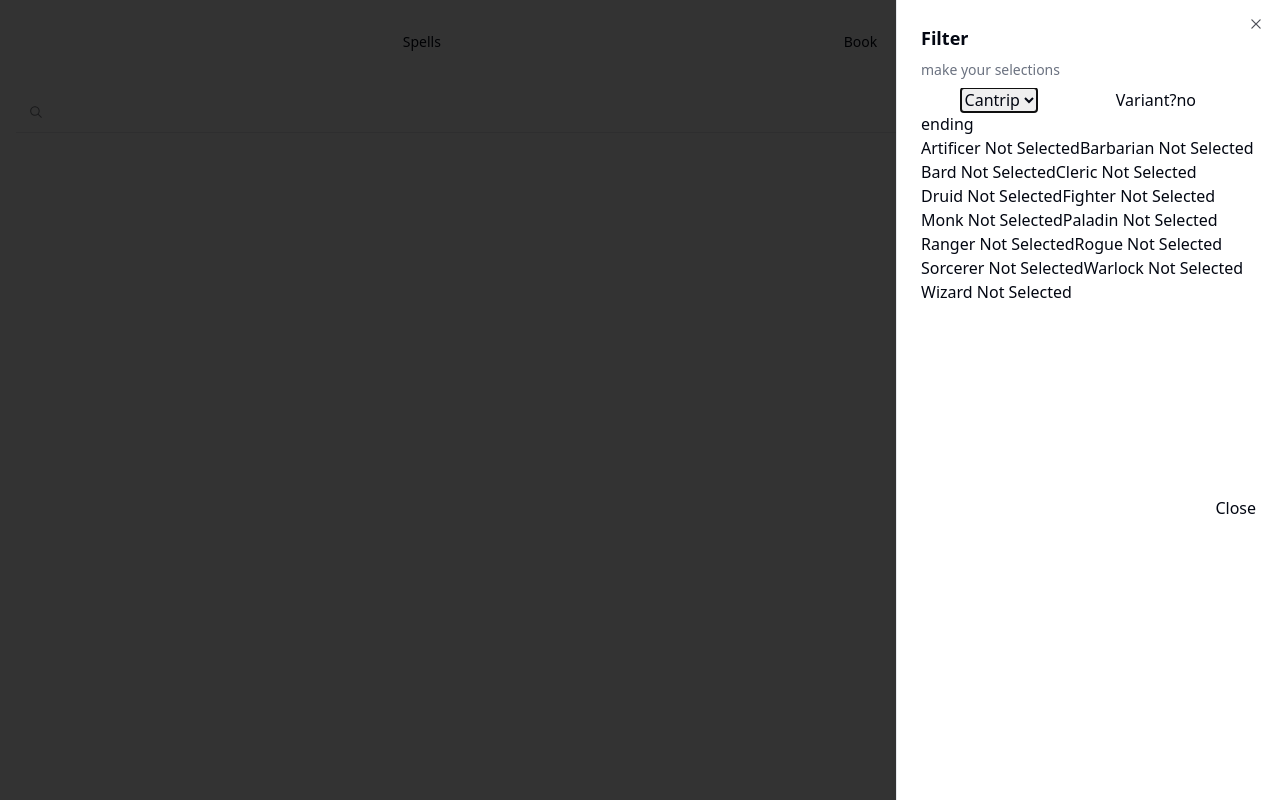
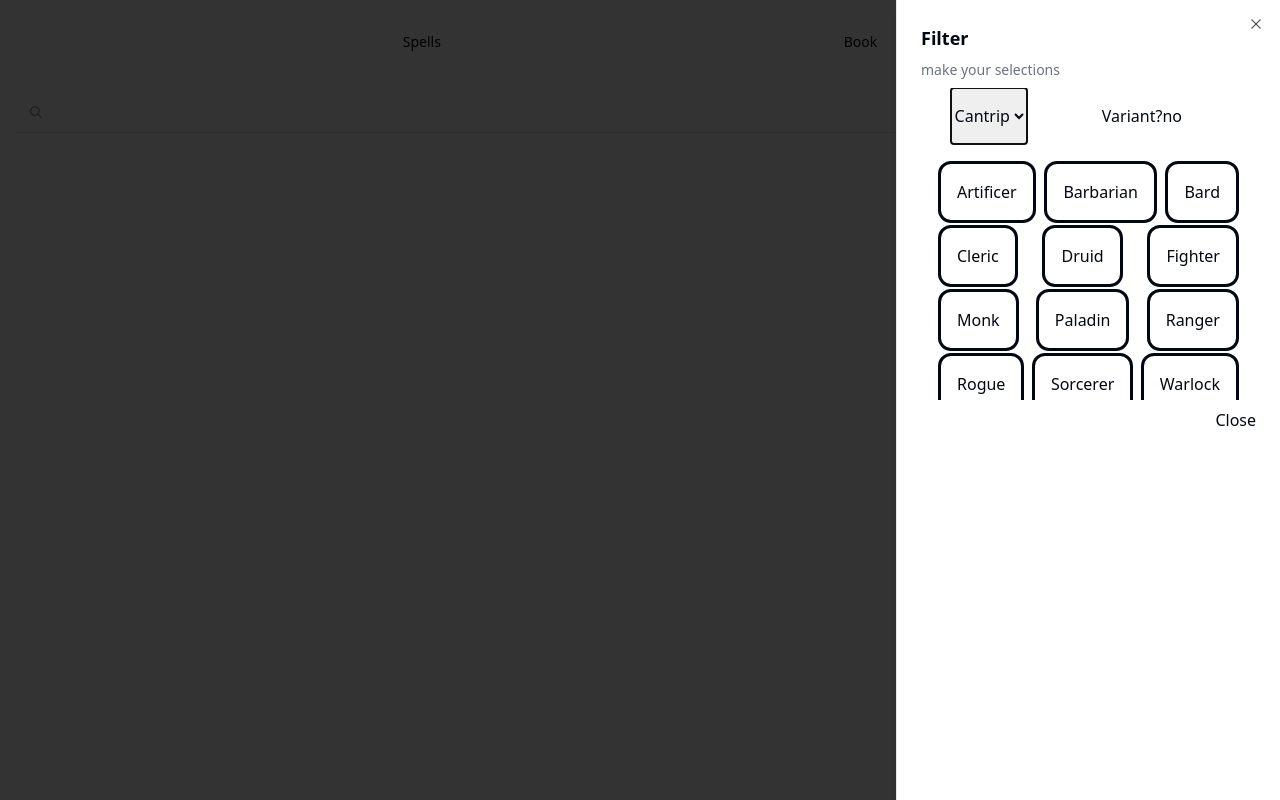
Before and after one commit to koowip/dnd-pwa, a React (Vite) app: page / in a window 1280 px wide. Both pictures are taken after a click on the button 1240 px from the left and 112 px from the top of the page. Built offline with nearby package versions, Linux system fonts and the light colour scheme.

Commit message:
Updates frfom the plane

```diff
--- a/src/components/FilterSheet.tsx
+++ b/src/components/FilterSheet.tsx
@@ -62,23 +62,35 @@ const FilterSheet = ({}: any) => {
                 <option value="8">8th</option>
                 <option value="9">9th</option>
               </select>
-              <div className="flex justify-center">
+              <div className="flex justify-center p-4">
                 <label>Variant?</label>
-                <button className="w-2 h-2 pr-10" onClick={() => handleTogglerVariant()}>
+
+                {/* This would be a great place for the small vertical seperator from shad */}
+                <button
+                  className="w-2 h-2 pr-12"
+                  onClick={() => handleTogglerVariant()}
+                >
                   {selectedVariant ? " yes" : " no"}
                 </button>
               </div>
             </div>
-            <div>ending</div>
-            <div>
-              {Object.entries(selectedClass).map(([classLabel, isSelected]) => (
+            <div className="flex flex-col justify-evenly">
+              <div className="h-56 flex flex-wrap justify-between p-4">
+                {Object.entries(selectedClass).map(
+                  ([classLabel, isSelected]) => (
                     <button
+                      className={
+                        isSelected
+                          ? " bg-green-200 m-1 p-4 outline rounded-md"
+                          : "m-1 p-4 outline rounded-md"
+                      }
                       key={classLabel}
                       onClick={() => toggleClass(classLabel)}
                     >
-                  {classLabel} {isSelected ? "Selected" : "Not Selected"}
+                      {classLabel}
                     </button>
-              ))}
+                  )
+                )}
               </div>
               <div className="pt-8">
                 {Object.entries(selectedClass)
@@ -91,6 +103,7 @@ const FilterSheet = ({}: any) => {
                           const subClassName = Object.keys(subclassObj)[0];
                           return (
                             <button
+                              className="m-1 p-4 outline rounded-md"
                               key={subClassName}
                               onClick={() =>
                                 toggleSubClass(className, subClassName)
@@ -108,10 +121,11 @@ const FilterSheet = ({}: any) => {
                   ))}
               </div>
             </div>
+          </div>
         </SheetHeader>
         <SheetFooter>
           <SheetClose>
-            <div className="pt-40">Close</div>
+            <div className="pt-2">Close</div>
           </SheetClose>
         </SheetFooter>
       </SheetContent>
--- a/src/components/Search.tsx
+++ b/src/components/Search.tsx
@@ -6,14 +6,14 @@ import {
   FilterClass,
   FilterClassNonOpinionated,
   FilterLevel,
-  FilterVariant
+  FilterVariant,
+  FilterSubclass
 } from "@/lib/services/SpellService";
-import { useMemo } from "react";
+import { useMemo, useState } from "react";
 import FilterSheet from "./FilterSheet";
 import useClassStore from "@/lib/services/StoreService";
 
 const Search = ({ setSpells }: any) => {
-
   const { selectedLevel, selectedVariant, selectedClass, selectedSubClass } = useClassStore();
 
   const handleChange = useMemo(
@@ -21,8 +21,7 @@ const Search = ({ setSpells }: any) => {
       debounce((e: { target: { value: string } }) => {
         let cur;
 
-        console.log(selectedLevel)
-
+        //cur = List(e.target.value).filter((x: Spell) => FilterSubclass(selectedSubClass, x))
         cur = List(e.target.value).filter((x: Spell) =>
           FilterClassNonOpinionated(selectedClass, x) &&
           FilterLevel(selectedLevel,x) &&
@@ -30,7 +29,7 @@ const Search = ({ setSpells }: any) => {
 
         cur ? setSpells(cur) : null;
       }, 250),
-    [selectedClass, selectedLevel]
+    [selectedClass, selectedLevel, selectedSubClass, selectedVariant]
   );
 
   return (
--- a/src/components/SpellAccordion.tsx
+++ b/src/components/SpellAccordion.tsx
@@ -22,6 +22,7 @@ const SpellAccordion = (props: any) => {
 
   const spSchool = sp.school as keyof typeof spellSchools;
 
+  //Accordion arrow doesn't animate
   return (
     <>
       <Card className="w-[350px]">
--- a/src/lib/services/SpellService.ts
+++ b/src/lib/services/SpellService.ts
@@ -45,12 +45,14 @@ export function FilterClass(specifiedClasses: {}, curSpell: Spell): any {
 }
 
 
-// export function FilterSubclass(specifiedSubclasses: {}, curSpell: Spell): any {
+export function FilterSubclass(specifiedSubclasses: {}, curSpell: Spell): any {
 
-//   const selectedClasses = Object.keys(specifiedSubclasses).filter((key) => specifiedSubclasses[key]);
-//   return Object.values(curSpell.availableTo).flat().includes("variant")
-//   //return true;
-// }
+  const subclasses = Object.keys(specifiedSubclasses).filter((key) => specifiedSubclasses[key]);
+  console.log(subclasses)
+
+  //return Object.values(curSpell.availableTo).flat().includes("variant")
+  return true;
+}
 
 
 export function FilterLevel(specifiedLevel: number, curSpell: Spell): any {
--- a/src/lib/services/StoreService.ts
+++ b/src/lib/services/StoreService.ts
@@ -205,7 +205,7 @@ const useClassStore = create<StoreState>((set) => ({
       selectedClass: {
         ...state.selectedClass,
         [className]: !state.selectedClass[className],
-      },
+       },
     })),
 
   toggleSubClass: (className, subclassName) =>
@@ -218,6 +218,16 @@ const useClassStore = create<StoreState>((set) => ({
         })),
       },
     })),
+
+    toggleOffSubClasses: (className) => set((state) => ({
+      selectedSubClass: {
+        ...state.selectedClass,
+        [className]: state.selectedSubClass[className].map((subclass) => ({
+          ...subclass,
+          subclass: false,
+        })),
+      },
+    }))
 }));
 export default useClassStore;
 
```
Lines whose indentation alone changed are shown as unchanged.
